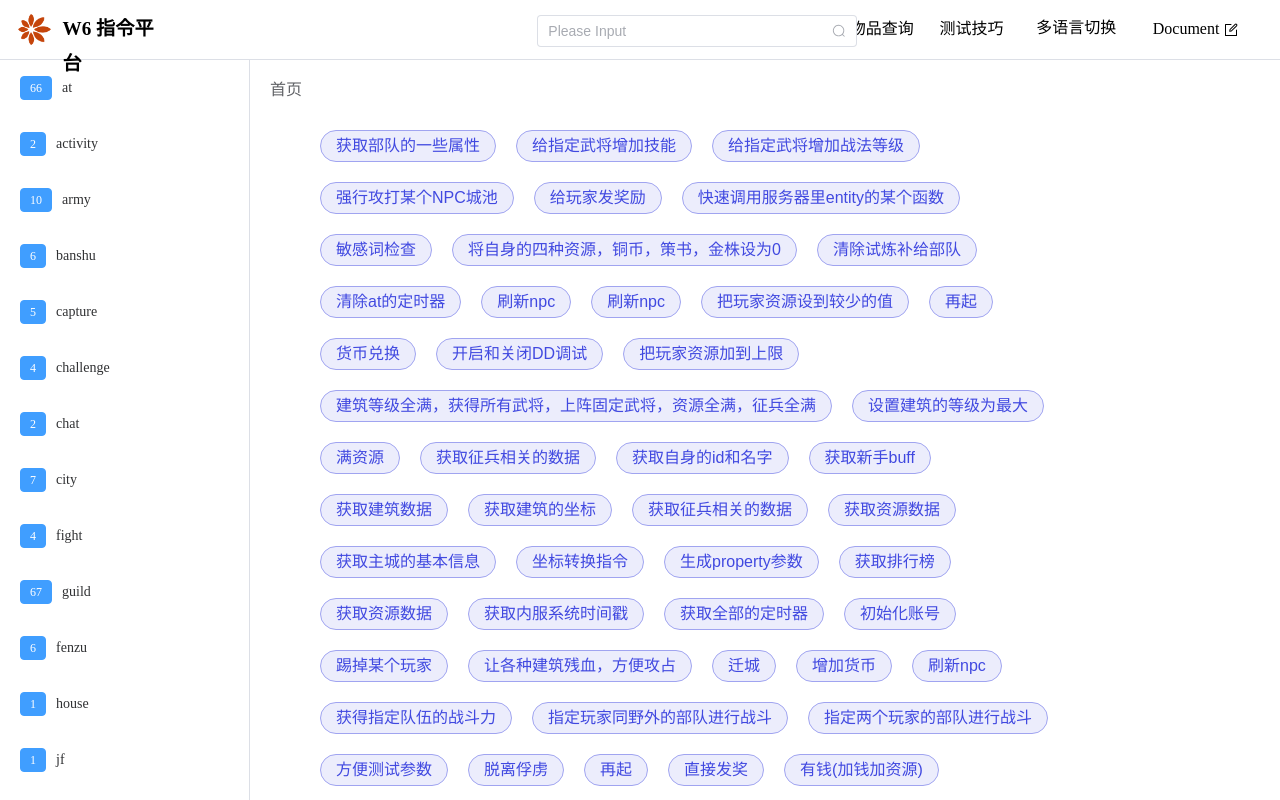
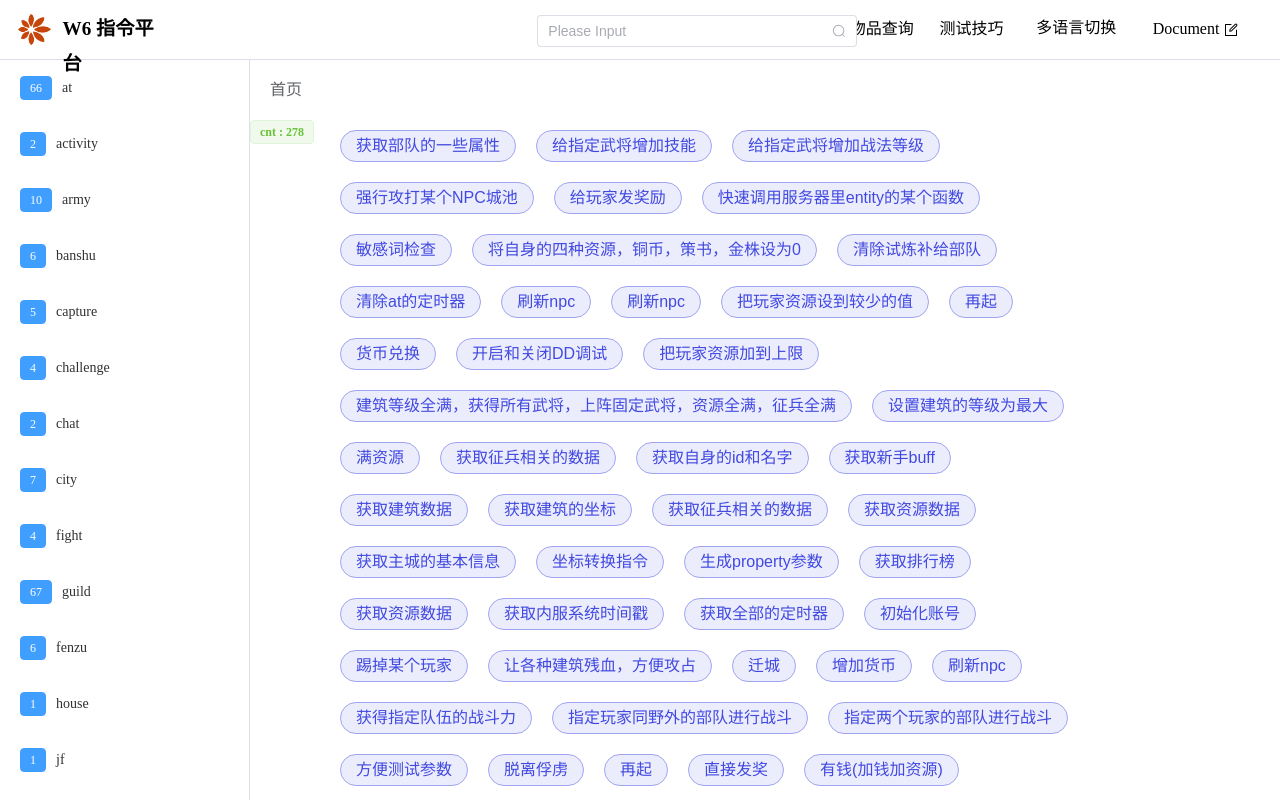
Before and after one commit to michaelxuzhi/docTemplate, a Vue app: page / in a window 1280 px wide. Built offline with nearby package versions, Linux system fonts and the light colour scheme.

Commit message:
显示PageShow页面展示的指令数量，坑点：dom节点属性的更新在updated()中才能捕获到

```diff
--- a/src/components/PageShow/PageShow.vue
+++ b/src/components/PageShow/PageShow.vue
@@ -1,6 +1,8 @@
 <template>
   <div class="show-content">
-    <!-- {{ atInfo1 }} -->
+    <el-affix class="showAffix" target=".show-content" :offset="120">
+      <el-tag type="success">cnt : {{ atNum }}</el-tag>
+    </el-affix>
     <el-button
       color="#4149e0"
       :size="size"
@@ -30,6 +32,7 @@ export default {
       type: 'primary',
       asideSearchText: '',
       headerSearchText: '',
+      atNum: 0,
     };
   },
   props: {
@@ -53,6 +56,12 @@ export default {
         params: { key: key, val: JSON.stringify(val) },
       });
     },
+    // 统计一下界面上的指令数量
+    handleCountAtNum() {
+      let showNum = document.getElementsByClassName('at-btn').length;
+      let unshowNum = document.getElementsByClassName('at-btn-disappear').length;
+      this.atNum = showNum - unshowNum;
+    },
   },
 
   created() {
@@ -60,15 +69,22 @@ export default {
     this.$eventBus.on('headerInputEvent', val => {
       this.headerSearchText = val;
       document.getElementsByClassName('show-content')[0].scrollTop = 0;
+      this.handleCountAtNum();
     });
     // 监听来自PageAside的assideClick事件
     this.$eventBus.on('asideClick', key => {
       this.asideSearchText = key;
       // 重置showw-content的位置
       document.getElementsByClassName('show-content')[0].scrollTop = 0;
+      this.handleCountAtNum();
     });
   },
-  mounted() {},
+  mounted() {
+    this.handleCountAtNum();
+  },
+  updated() {
+    this.handleCountAtNum();
+  },
   computed: {
     atInfoShow() {
       let keyItem = {};
@@ -86,7 +102,7 @@ export default {
 <style scoped>
 .show-content {
   width: 60%;
-  padding: 60px;
+  padding: 60px 60px 60px 80px;
   height: 80%;
   overflow-x: hidden;
 }
@@ -98,4 +114,9 @@ export default {
 .at-btn-disappear {
   display: none;
 }
+.showAffix {
+  position: absolute;
+  left: 0px;
+  font-weight: bold;
+}
 </style>
```
